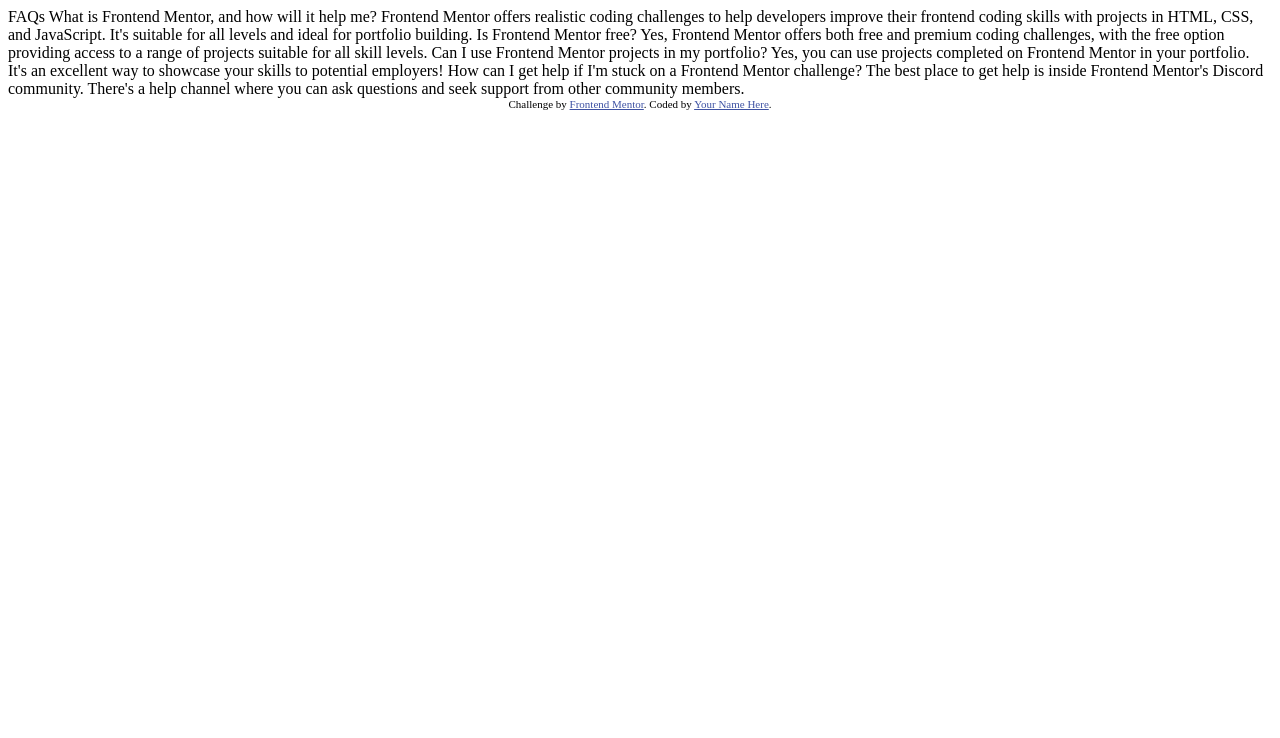
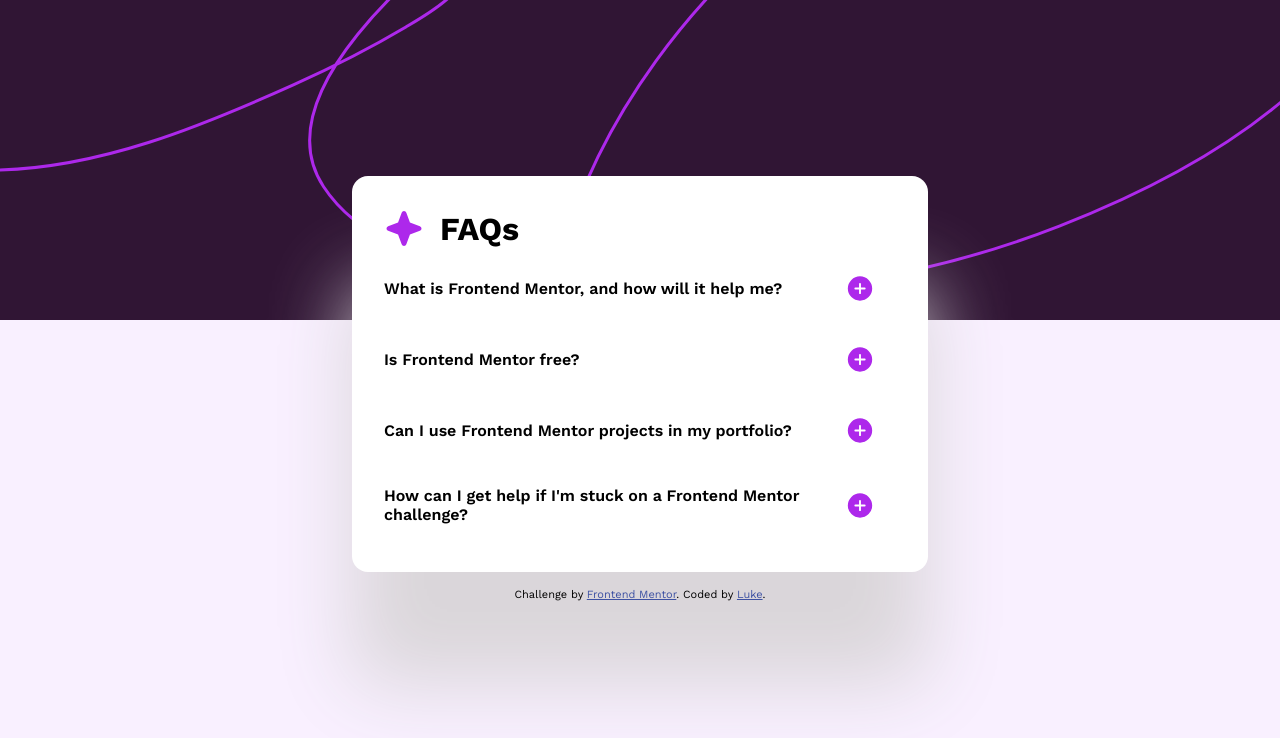
Before and after one commit to lukeSchwade/FAQ-Accordion, a plain HTML site: page index.html in a window 1280 px wide. Drawn offline with Linux system fonts and the light colour scheme.

Commit message:
finished design layout and CSS implementation

```diff
--- a/index.html
+++ b/index.html
@@ -15,34 +15,66 @@
   </style>
 </head>
 <body>
+<div class="main-container">
 
-  FAQs
+    <div class="faq-container">
 
-  What is Frontend Mentor, and how will it help me?
 
+<div class="row-container">
+        <img class="star-icon" src="/assets/images/icon-star.svg">
+        <h1>FAQs</h1>
+
+</div>
+      <details>
+        <summary>
+          <div class="question"> What is Frontend Mentor, and how will it help me? </div>
+          <img src="/assets/images/icon-plus.svg">
+        </summary>
+        <div class="question-content">
           Frontend Mentor offers realistic coding challenges to help developers improve their
           frontend coding skills with projects in HTML, CSS, and JavaScript. It's suitable for
           all levels and ideal for portfolio building.
+        </div>
+      </details>
 
-  Is Frontend Mentor free?
-
+      <details>
+        <summary>
+          <div class="question"> Is Frontend Mentor free?</div>
+          <img src="/assets/images/icon-plus.svg">
+        </summary>
+        <div class="question-content">
           Yes, Frontend Mentor offers both free and premium coding challenges, with the free
           option providing access to a range of projects suitable for all skill levels.
-
-  Can I use Frontend Mentor projects in my portfolio?
-
+        </div>
+      </details>
+      <details>
+        <summary>
+          <div class="question">Can I use Frontend Mentor projects in my portfolio?</div>
+          <img src="/assets/images/icon-plus.svg">
+        </summary>
+        <div class="question-content">
           Yes, you can use projects completed on Frontend Mentor in your portfolio. It's an excellent
           way to showcase your skills to potential employers!
-
-  How can I get help if I'm stuck on a Frontend Mentor challenge?
-
+        </div>
+      </details>
+      <details>
+        <summary>
+          <div class="question">How can I get help if I'm stuck on a Frontend Mentor challenge?</div>
+          <img src="/assets/images/icon-plus.svg">
+        </summary>
+        <div class="question-content">
           The best place to get help is inside Frontend Mentor's Discord community. There's a help
           channel where you can ask questions and seek support from other community members.
+        </div>
 
-
+      </details>
+    </div>
+    <footer>
       <div class="attribution">
         Challenge by <a href="https://www.frontendmentor.io?ref=challenge" target="_blank">Frontend Mentor</a>.
-    Coded by <a href="#">Your Name Here</a>.
+        Coded by <a href="#">Luke</a>.
+      </div>
+    </footer>
 </div>
   <script src="scripts.js"></script>
 </body>
--- a/styles.css
+++ b/styles.css
@@ -1,7 +1,88 @@
+@font-face {
+    font-family: workSans;
+    src: url(/assets/fonts/WorkSans-VariableFont_wght.ttf);
+    font-weight: 100 900;
+}
+
+@font-face {
+    font-family: workSans;
+    src: url(/assets/fonts/WorkSans-Italic-VariableFont_wght.ttf);
+    font-style: italic;
+}
+
+* {
+    box-sizing: border-box;
+    padding: 0;
+    margin: 0;
+    font-family: "workSans";
+}
+
+h1{font-weight: 700;}
+
+body {
+    background-color: hsl(275, 100%, 97%);
+    background-image: url('/assets/images/background-pattern-mobile.svg');
+    background-repeat: repeat-x;
+}
+
+/* For Wider Screens */
+@media only screen and (min-width: 600px) {
+    body {background-image: url('/assets/images/background-pattern-desktop.svg');
+        background-repeat: repeat-x;}
+}
+
+.main-container {
+    display: flex;
+    flex-direction: column;
+    justify-content: center;
+    padding: 1rem;
+}
+
+.row-container {
+    display: flex;
+    flex-direction: row;
+    align-items: center;
+}
+.star-icon {
+    margin-right: 1em;
+}
+.faq-container {
+    display: flex;
+    flex-direction: column;
+    margin: 10rem auto 1rem auto;
+    gap: 1.5rem;
+    padding: 2rem;
+    border-radius: 1rem;
+    background-color: white;
+    max-width: 36rem;
+    box-shadow: 0 7rem 5rem rgb(218, 214, 218);
+}
+
+summary {
+    cursor: pointer;
+    font-size: 16px;
+    display: flex;
+    list-style:none;
+    align-items: center;
+    margin-bottom: 1rem;
+}
+summary:hover .question{
+    color: #AD28EB;
+}
+
+.question {
+    width: 90%;
+    font-weight: 600;
+    transition: all 250ms ease-in-out;
+}
+.question-content {
+    font-weight: 400;
+    color: hsl(292, 16%, 49%);
+}
+summary::marker {
+    content: "";
+  }
 
 
-
-
-
-.attribution { font-size: 11px; text-align: center; }
+  .attribution { font-size: 11px; text-align: center; }
 .attribution a { color: hsl(228, 45%, 44%); }
```
Lines whose indentation alone changed are shown as unchanged.
